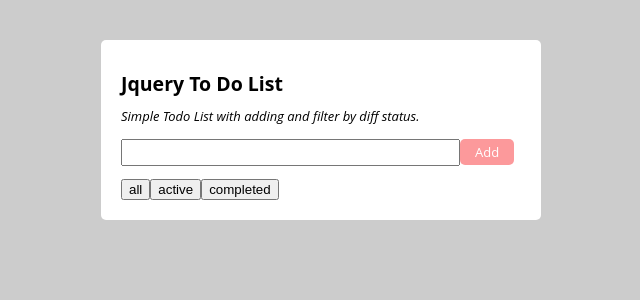
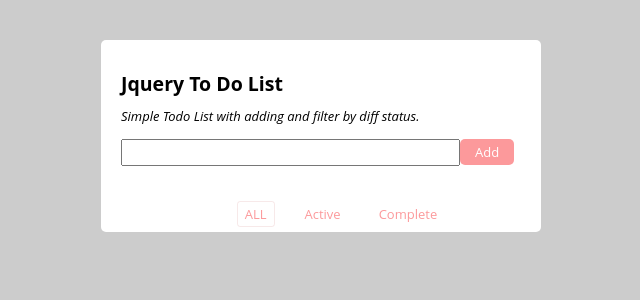
Before and after one commit to mehiheng/redux-todolist, a React (Create React App) app: page / in a window 1280 px wide. Shown: the top 300 px of the page, without its empty margins (319-959 px from the left). Built offline with nearby package versions, Linux system fonts and the light colour scheme; the HTML template or start-up script is replaced by a standard one.

Commit message:
[Jason]refactor the filter logic with reduced the call methods and selected logic implementation with classname lib

```diff
--- a/package.json
+++ b/package.json
@@ -3,10 +3,10 @@
   "version": "0.1.0",
   "private": true,
   "dependencies": {
+    "classnames": "^2.2.6",
     "react": "^16.4.1",
     "react-dom": "^16.4.1",
-    "react-scripts": "1.1.4",
-    "todomvc-app-css": "^2.1.2"
+    "react-scripts": "1.1.4"
   },
   "scripts": {
     "start": "react-scripts start",
--- a/src/App.css
+++ b/src/App.css
@@ -54,14 +54,14 @@ li:hover{
 cursor: pointer;
 }
 
-#filters{
+.filters{
    text-align: center;
    margin-bottom: -10px;
    margin-top: 40px;
 
 }
 
-#filters li a {
+.filters li a {
   color: #fc999b;
   margin: 3px;
   padding: 3px 7px;
@@ -70,14 +70,14 @@ cursor: pointer;
   border-radius: 3px;
 }
 
-#filters li a.selected {
+.filters li a.selected {
   border-color: rgba(175, 47, 47, 0.2);
 }
-#filters li a.selected, #filters li a:hover {
+.filters li a.selected, .filters li a:hover {
   border-color: rgba(175, 47, 47, 0.1);
 }
 
-#filters li {
+.filters li {
 display: inline;
 margin: 0 0 5px 0;
 padding: 8px;
--- a/src/App.js
+++ b/src/App.js
@@ -2,6 +2,7 @@ import React, {Component} from 'react'
 import './App.css'
 import Todo from './model/Todo'
 import TodoItem from './view/TodoItem'
+import classNames from 'classnames'
 
 const todosViewModel = {
   todos: [],
@@ -11,7 +12,7 @@ const todosViewModel = {
       .push(item);
   },
   filerByStatus(status) {
-    if (status === "all") {
+    if (status === Todo.ALL) {
       return this.todos;
     }
     return this
@@ -41,19 +42,25 @@ class App extends Component {
     super(props);
     this.todos = todosViewModel;
 
-    this.currentState = {
+    this.state = {
       todos: this.todos,
-      statusOfList: "all"
+      statusOfList: Todo.ALL
     }
   }
+
+  // componentDidMount() {   var setState = this.setState;   var router = Router({
+  //     '/': setState.bind(this, {nowShowing: app.ALL_TODOS}),     '/active':
+  // setState.bind(this, {nowShowing: app.ACTIVE_TODOS}),     '/completed':
+  // setState.bind(this, {nowShowing: app.COMPLETED_TODOS})   });
+  // router.init('/'); }
 
   add(event) {
     if (event.keyCode === 13) {
       this
-        .currentState
+        .state
         .todos
         .add(new Todo(this.refs.newItem.value));
-      this.setState(this.currentState);
+      this.setState(this.state);
       this.refs.newItem.value = ""
       console.log(this.todos);
     }
@@ -61,30 +68,25 @@ class App extends Component {
 
   toggleActive(viewId) {
     this
-      .currentState
+      .state
       .todos
       .toggleActive(viewId);
-    this.setState(this.currentState);
+    this.setState(this.state);
   }
 
-  showAll() {
-    console.log(this.currentState.todos);
-    this.currentState.statusOfList = "all";
-    this.setState(this.currentState);
+  showFilterList(event) {
+    console.log(this.state.todos);
+    this.state.statusOfList = event
+      .target
+      .attributes
+      .getNamedItem("data-filter")
+      .value
+    this.setState(this.state);
   }
 
-  showActive() {
-    this.currentState.statusOfList = Todo.ACTIVE;
-    this.setState(this.currentState);
-  }
-
-  showCompleted() {
-    this.currentState.statusOfList = Todo.COMPLETED;
-    this.setState(this.currentState);
-  }
   updateItemContent(viewId, content) {
     this
-      .currentState
+      .state
       .todos
       .updateItemContent(viewId, content);
   }
@@ -110,9 +112,9 @@ class App extends Component {
           <ol>
             {(() => {
               return this
-                .currentState
+                .state
                 .todos
-                .filerByStatus(this.currentState.statusOfList)
+                .filerByStatus(this.state.statusOfList)
                 .map((item) => (
                   <TodoItem
                     item={item}
@@ -124,9 +126,35 @@ class App extends Component {
           </ol>
         </div>
         <div>
-          <button onClick={e => this.showAll()}>all</button>
-          <button onClick={e => this.showActive()}>active</button>
-          <button onClick={e => this.showCompleted()}>completed</button>
+          <ul className="filters">
+            <li>
+              <a
+                href="#"
+                onClick={e => this.showFilterList(e)}
+                data-filter="all"
+                className={classNames({
+                selected: this.state.statusOfList === Todo.ALL
+              })}>ALL</a>
+            </li>
+            <li>
+              <a
+                href="#"
+                onClick={e => this.showFilterList(e)}
+                data-filter="active"
+                className={classNames({
+                selected: this.state.statusOfList === Todo.ACTIVE
+              })}>Active</a>
+            </li>
+            <li>
+              <a
+                href="#"
+                onClick={e => this.showFilterList(e)}
+                data-filter="completed"
+                className={classNames({
+                selected: this.state.statusOfList === Todo.COMPLETED
+              })}>Complete</a>
+            </li>
+          </ul>
         </div>
 
       </div>
--- a/src/model/Todo.js
+++ b/src/model/Todo.js
@@ -14,6 +14,10 @@ export default class Todo{
         return "completed";
     }
 
+    static get ALL() {
+        return "all";
+    }
+
 
     complete(){
         this.status = Todo.COMPLETED;
--- a/src/view/TodoItem.js
+++ b/src/view/TodoItem.js
@@ -5,14 +5,14 @@ import '../App.css'
 class TodoItem extends Component {
     constructor(props) {
         super(props);
-        this.currentState = {
+        this.state = {
             status: "read"
         };
     }
 
     changeToEditable() {
-        this.currentState.status = "write"
-        this.setState(this.currentState)
+        this.state.status = "write"
+        this.setState(this.state)
     }
 
     updateItem(e, viewId, content) {
@@ -20,14 +20,14 @@ class TodoItem extends Component {
             this.props
                 .updateItemContent(viewId, content);
             console.log(this.props.item);
-            this.currentState.status = "read"
-            this.setState(this.currentState)
+            this.state.status = "read"
+            this.setState(this.state)
         }
     }
 
     toggleActive(viewId) {
-        this.currentState.status = "read"
-        this.setState(this.currentState)
+        this.state.status = "read"
+        this.setState(this.state)
         this
             .props
             .toggleActiveHandler(viewId)
@@ -41,7 +41,7 @@ class TodoItem extends Component {
                 <input type="checkbox" className="done-todo" defaultChecked={item.status === Todo.COMPLETED} onClick={e => this.toggleActive(item.viewId)}/>
             }
                 <span onDoubleClick={e => this.changeToEditable(e)}>
-                    {this.currentState.status === "read"
+                    {this.state.status === "read"
                         ? item.content
                         : <input autoFocus
                             defaultValue={item.content}
```
Also changed, not shown: 1 other file (tests, documents, lock files or other folders).
